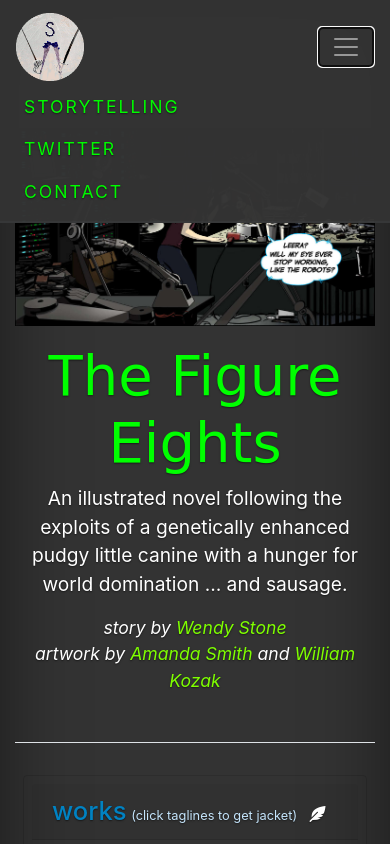
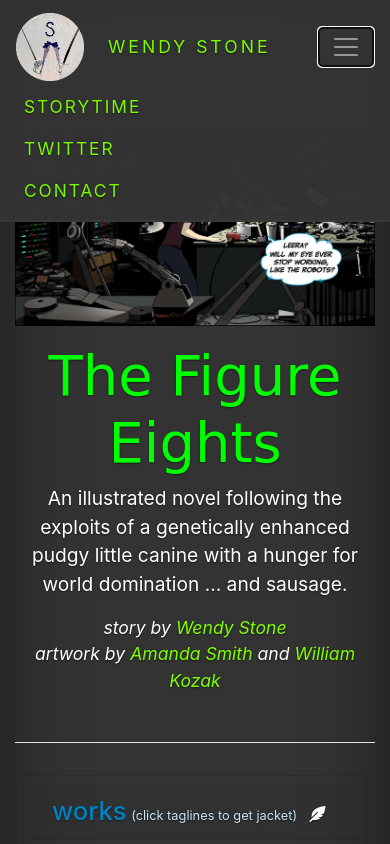
Before and after one commit to Hosjev/WStone.site, a plain HTML site: page index.html in a window 390 px wide. Both pictures are taken after a click on the button 346 px from the left and 46 px from the top of the page. Shown: the top 844 px of the page. Drawn offline with nearby package versions, Linux system fonts and the light colour scheme.

Commit message:
mobile text flow fixed

```diff
--- a/css/default.css
+++ b/css/default.css
@@ -105,9 +105,16 @@ nav .intro {
   font-size: 1.02rem;
 }
 
+nav .intro-mobile {
+  color: chartreuse;
+  text-transform: uppercase;
+  letter-spacing: 3px;
+  font-size: 1.1rem;
+}
+
 .mobile-text {
-  color: lime;
-  font-size: 1.1rem;
+  color: chartreuse;
+  font-size: 1.08rem;
   text-transform: uppercase;
   letter-spacing: 2px;
 }
--- a/index.html
+++ b/index.html
@@ -28,8 +28,15 @@
             <div class="container-fluid">
                 <a href="#home" class="navbar-brand">
                     <img src="./img/brandCompBW.gif" class="img img-fluid" width="68" height="68" alt=""></a>
-                <p class="d-none d-sm-block intro"><span style="color: mintcream;">Wendi Stone</span> - <small>author <span
-                            style="color: lime;">|</span> rescue advocate <span style="color: lime;">|</span> fencer</small></p>
+                <p class="d-none d-sm-block intro mt-2 mb-2">
+                    <span style="color: mintcream;">Wendy Stone</span> -
+                    <small>author
+                        <span style="color: lime;">|</span> rescue advocate
+                        <span style="color: lime;">|</span> fencer</small>
+                </p>
+                <p class="d-sm-none intro-mobile mt-2 mb-2 ml-2 mr-auto">
+                    Wendy Stone
+                </p>
                 <button class="navbar-toggler" data-toggle="collapse" data-target="#navCollapse">
                     <span class="navbar-toggler-icon"></span>
                 </button>
@@ -38,7 +45,7 @@
                         <li class="nav-item mx-2">
                             <a href="https://www.youtube.com/channel/UCaIo5smQlKwWCrlVFebHFuQ" target="_blank" class="nav-link">
                                 <i class="fab fa-youtube fa-2x d-none d-sm-block"></i>
-                                <span class="d-sm-none mobile-text">Storytelling</span>
+                                <span class="d-sm-none mobile-text">Storytime</span>
                             </a>
                         </li>
                         <li class="nav-item mx-2">
```
